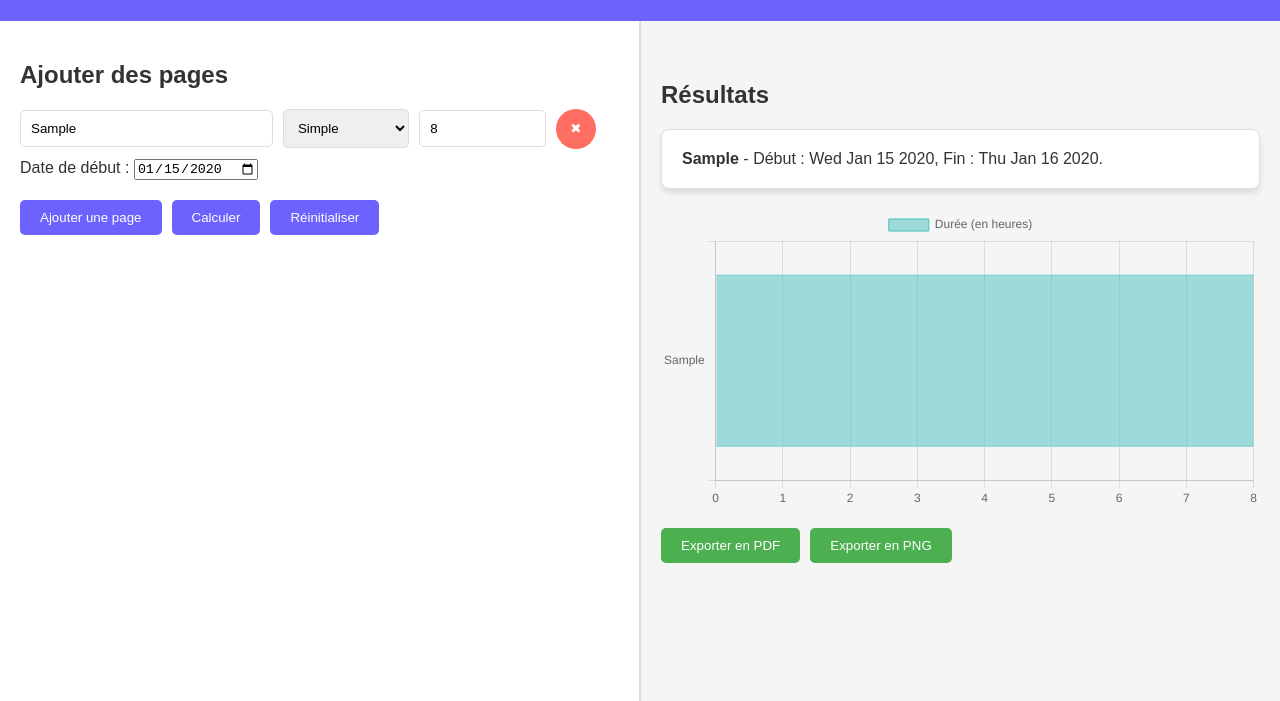
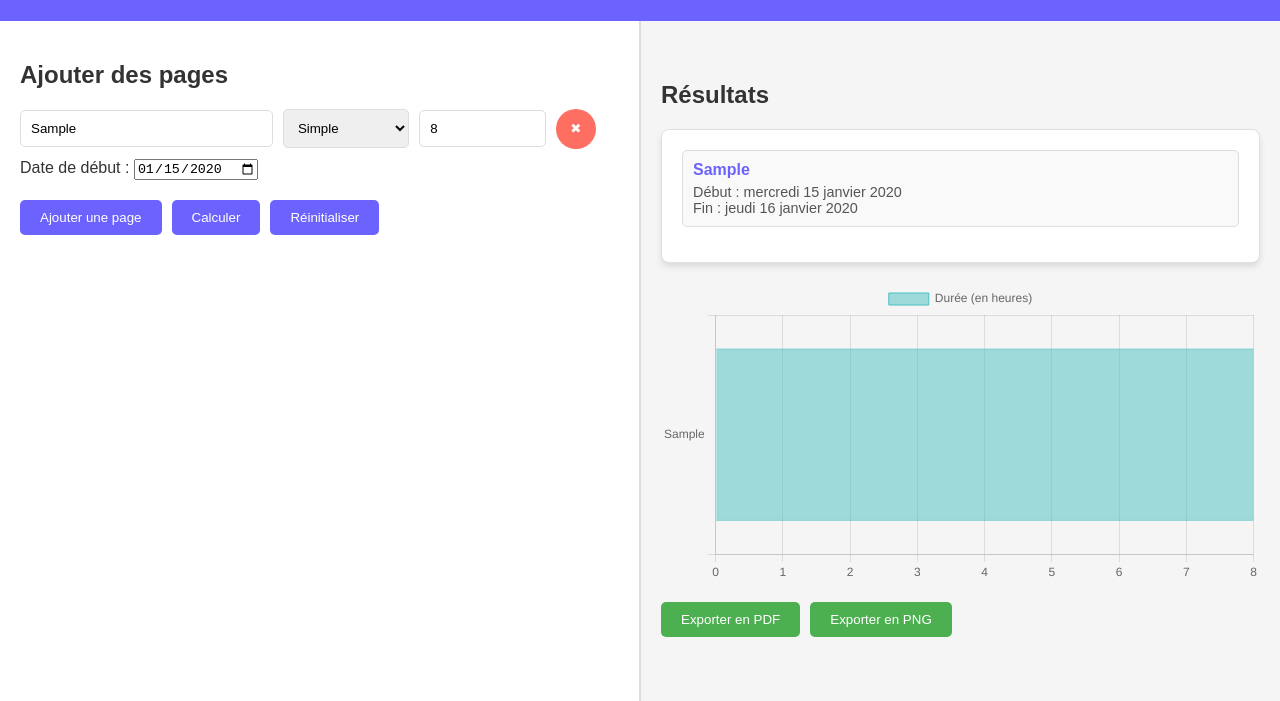
Before and after one commit to zackz9/Calculate-Estimation-Time, a plain HTML site: page index.html in a window 1280 px wide. Both pictures are taken after typing "Sample", "2020-01-15" into the empty fields and a click on the button "Calculer". Shown: the part 99-800 px from the top of the page. Drawn offline with nearby package versions, Linux system fonts and the light colour scheme.

Commit message:
Add style to date result bloc

```diff
--- a/script.js
+++ b/script.js
@@ -92,8 +92,8 @@ function calculateProjectTime() {
 
     ganttData.push({
       name,
-      startDate: taskStartDate.toDateString(),
-      endDate: skipWeekends(new Date(currentDate)).toDateString(),
+      startDate: taskStartDate,
+      endDate: skipWeekends(new Date(currentDate)),
       duration,
     });
   }
@@ -101,6 +101,7 @@ function calculateProjectTime() {
   displayResults(ganttData);
   generateCalendarChart(ganttData);
 }
+
 
 // Fonction pour ignorer les week-ends
 function skipWeekends(date) {
@@ -112,13 +113,33 @@ function skipWeekends(date) {
 
 // Afficher les résultats
 function displayResults(data) {
-  const resultHTML = data.map(task => `
-    <div>
-      <strong>${task.name}</strong> - Début : ${task.startDate}, Fin : ${task.endDate}.
-    </div>
-  `).join('');
+  const resultHTML = data
+    .map(
+      (task) => `
+      <div class="result-item">
+        <strong>${task.name}</strong>
+        <div class="date">
+          Début : ${new Date(task.startDate).toLocaleDateString('fr-FR', {
+            weekday: 'long',
+            year: 'numeric',
+            month: 'long',
+            day: 'numeric',
+          })}<br>
+          Fin : ${new Date(task.endDate).toLocaleDateString('fr-FR', {
+            weekday: 'long',
+            year: 'numeric',
+            month: 'long',
+            day: 'numeric',
+          })}
+        </div>
+      </div>
+    `
+    )
+    .join('');
+
   resultText.innerHTML = resultHTML;
 }
+
 
 // Générer le graphique
 function generateCalendarChart(data) {
--- a/styles.css
+++ b/styles.css
@@ -56,6 +56,24 @@ main {
   border-radius: 8px;
   box-shadow: 0px 4px 6px rgba(0, 0, 0, 0.1);
   margin-bottom: 20px;
+
+}
+.result-card .result-item {
+  margin-bottom: 15px;
+  padding: 10px;
+  border: 1px solid var(--border-color);
+  border-radius: 5px;
+  background: #f9f9f9;
+}
+
+.result-card .result-item strong {
+  color: var(--primary-color);
+}
+
+.result-card .result-item .date {
+  font-size: 0.9rem;
+  color: #555;
+  margin-top: 5px;
 }
 
 .result-card ul {
```
